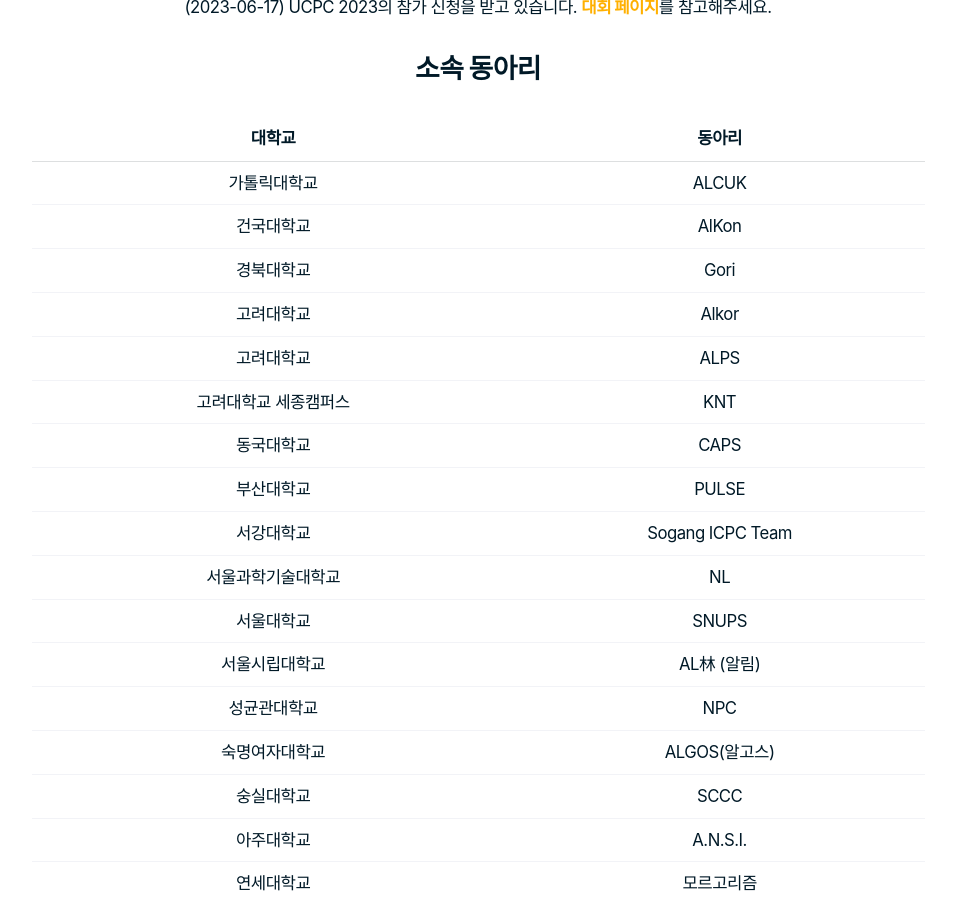
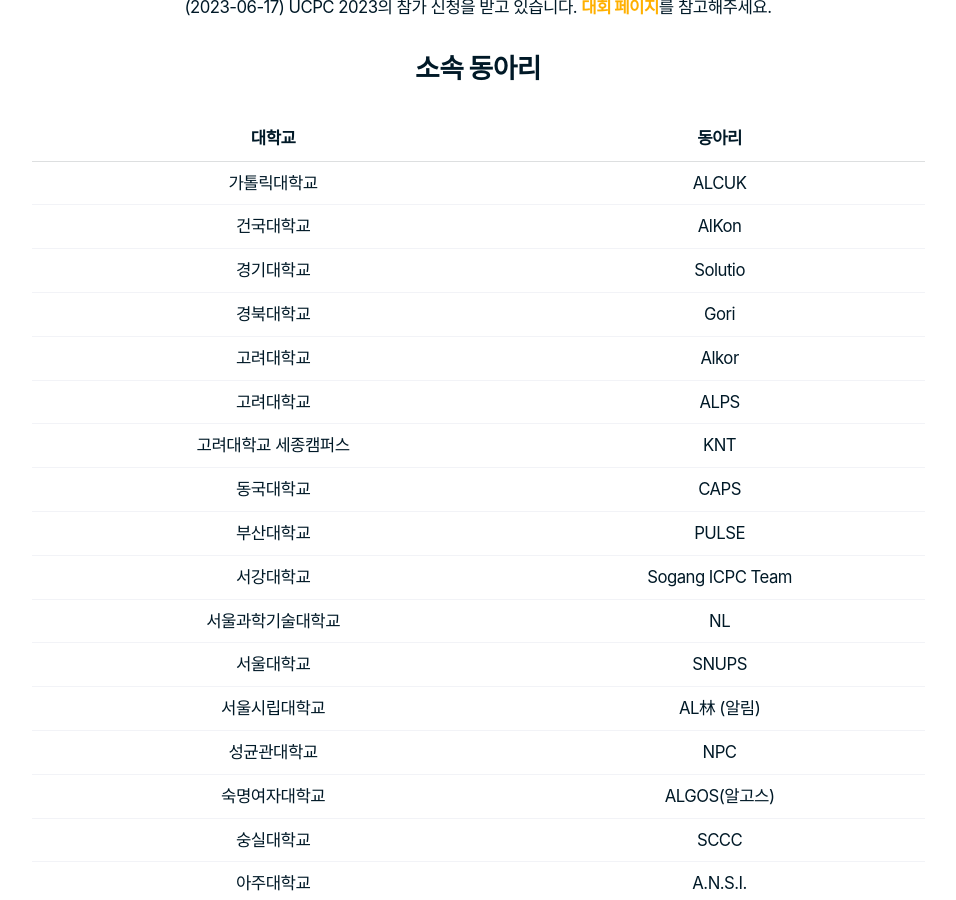
Before and after one commit to ucpcc/main, a Jekyll site: the page built from index.md, in a window 1280 px wide and 900 px high, scrolled down 1375 px. Shown: the whole window, without its empty margins (162-1118 px from the left). Built offline with Jekyll 4.4.1, drawn with Linux system fonts in a browser that asks for light colours; some web fonts are replaced.

Commit message:
feat: 경기대 Solutio 추가

```diff
--- a/index.md
+++ b/index.md
@@ -20,6 +20,7 @@ title: 전국 대학생 프로그래밍 대회 동아리 연합
 | ---- | ----- |
 | 가톨릭대학교 | ALCUK |
 | 건국대학교 | AlKon |
+| 경기대학교 | Solutio |
 | 경북대학교 | Gori |
 | 고려대학교 | Alkor |
 | 고려대학교 | ALPS |
```
